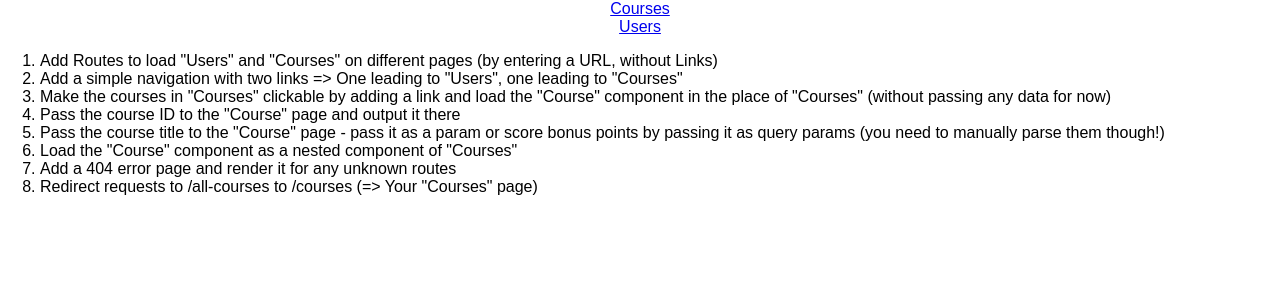
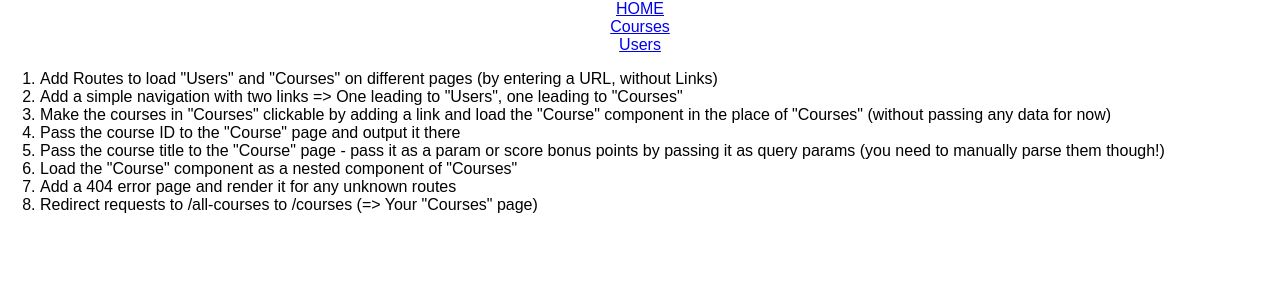
Before and after one commit to ETS-ReactNative4/routing-assignment, a React (Create React App) app: page / in a window 1280 px wide. Shown: the top 300 px of the page. Built offline with nearby package versions, Linux system fonts and the light colour scheme.

Commit message:
Use Link component to not re-render the pages

```diff
--- a/src/App.js
+++ b/src/App.js
@@ -1,5 +1,5 @@
 import React, { Component } from 'react';
-import { BrowserRouter, Route } from 'react-router-dom';
+import { BrowserRouter, Route, Link } from 'react-router-dom';
 
 import Courses from './containers/Courses/Courses';
 import Users from './containers/Users/Users';
@@ -20,13 +20,15 @@
           <header>
               <nav>
                   <ul style={ulStyle}>
-                      <li><a href="/">Courses</a></li>
-                      <li><a href="/users">Users</a></li>
+                      <li><Link to="/">HOME</Link></li>
+                      <li><Link to="/courses">Courses</Link></li>
+                      <li><Link to={{ //advanced properties as an example
+                       pathname: '/users'}}>Users</Link></li>
                   </ul>
               </nav>
           </header>
 
-          <Route path="/courses" exact component={Courses} />
+          <Route path="/courses" component={Courses} />
           <Route path="/users" component={Users} />
 
           <ol style={{textAlign: 'left'}}>
```
